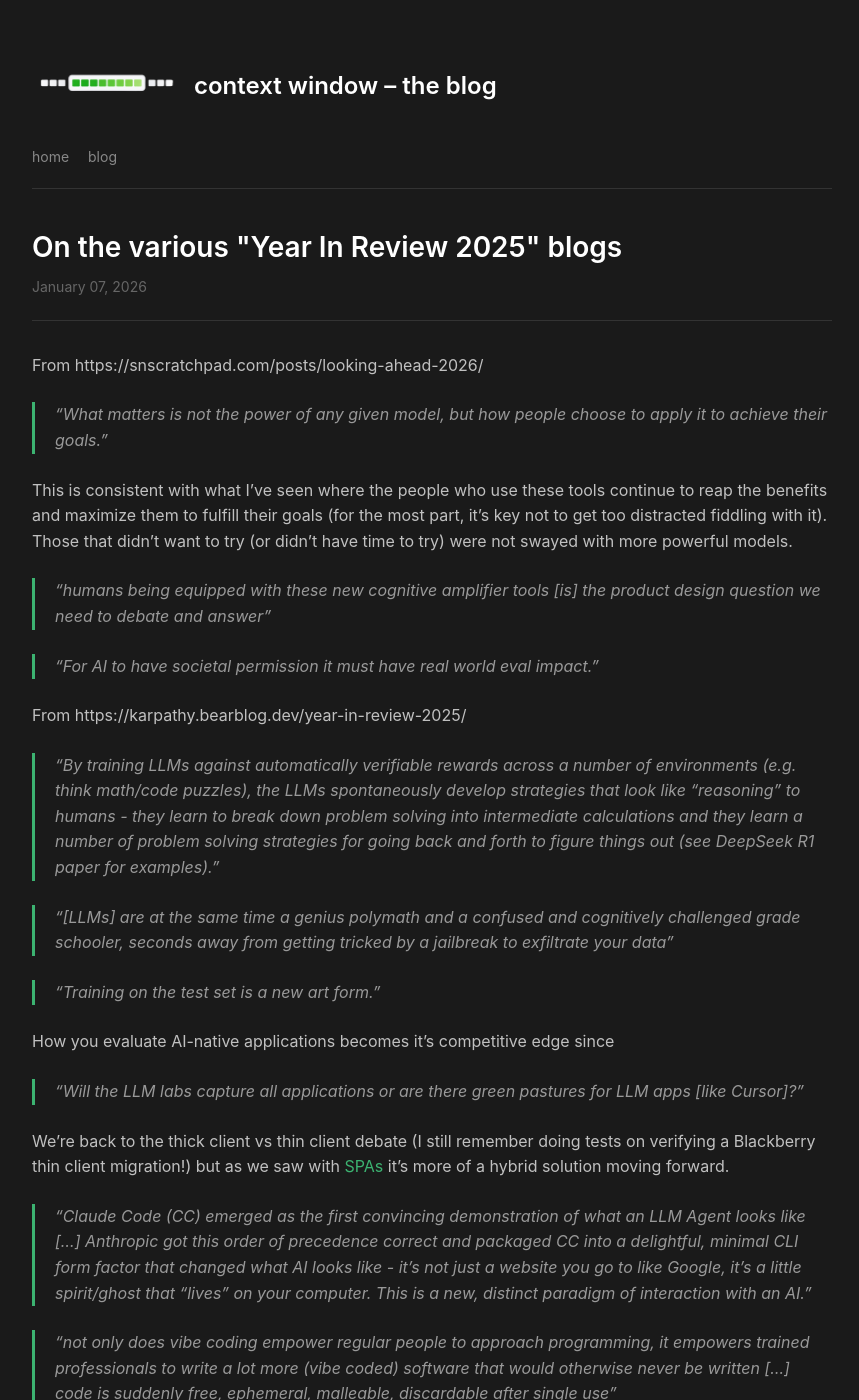
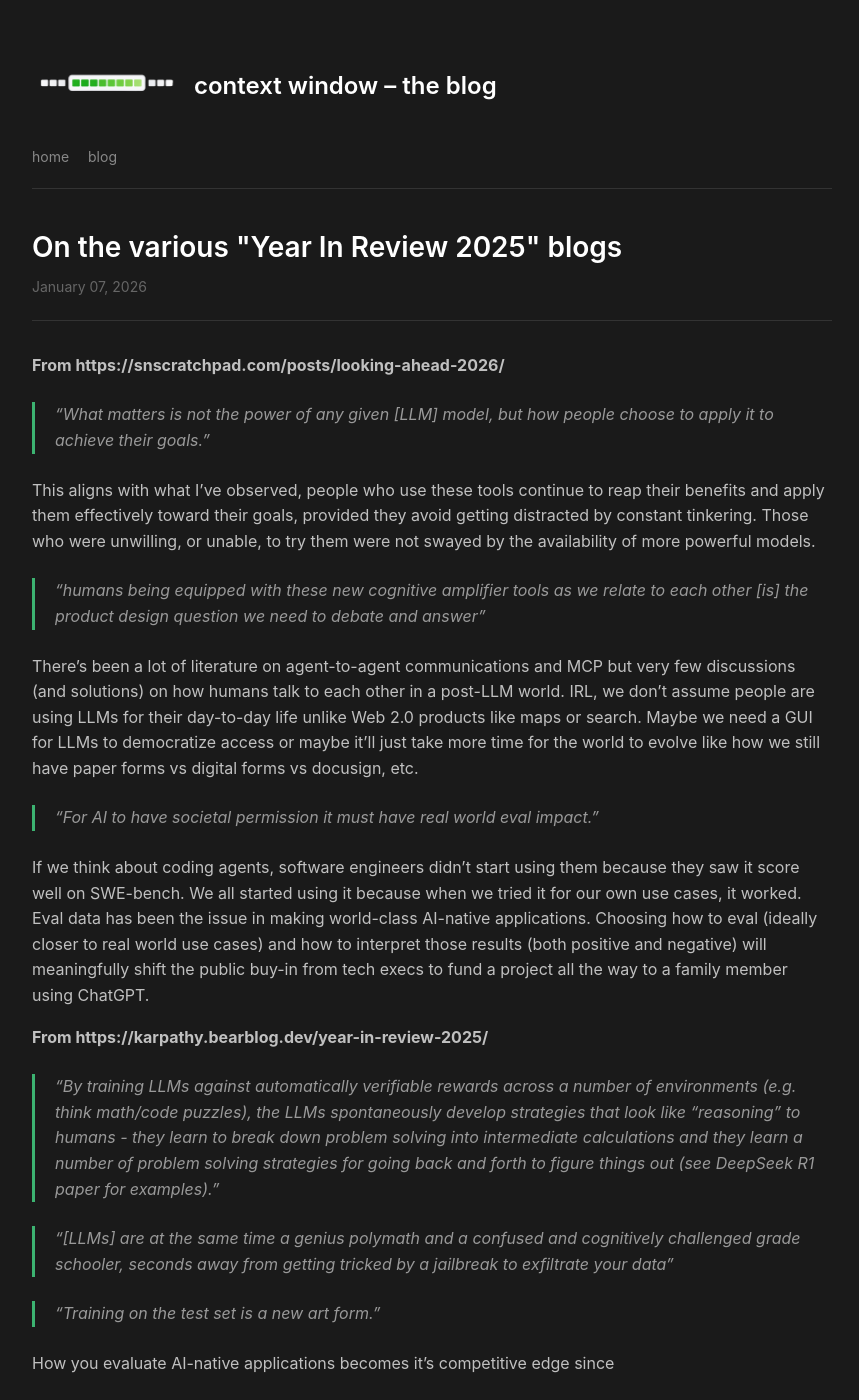
Before and after one commit to chrisrng/context-window-blog, a Jekyll site: the page built from _posts/2026-01-07-year-in-review-2025.md, in a window 1280 px wide and 1400 px high. Shown: the whole window, without its empty margins (208-1067 px from the left). Built offline with Jekyll 4.4.1, drawn with Linux system fonts in a browser that asks for light colours; some of the changed text lies outside the part shown.

Commit message:
Revise content and quotes in year-in-review post
Updated various quotes and observations regarding AI and LLMs, enhancing clarity and context.

```diff
--- a/_posts/2026-01-07-year-in-review-2025.md
+++ b/_posts/2026-01-07-year-in-review-2025.md
@@ -3,19 +3,25 @@ layout: post
 title: On the various "Year In Review 2025" blogs
 ---
 
-From https://snscratchpad.com/posts/looking-ahead-2026/
+**From https://snscratchpad.com/posts/looking-ahead-2026/**
 
-> "What matters is not the power of any given model, but how people choose to apply it to achieve their goals."
+> "What matters is not the power of any given [LLM] model, but how people choose to apply it to achieve their goals."
 
-This is consistent with what I’ve seen where the people who use these tools continue to reap the benefits and maximize them to fulfill their goals (for the most part, it's key not to get too distracted fiddling with it). Those that didn't want to try (or didn't have time to try) were not swayed with more powerful models.
+This aligns with what I’ve observed, people who use these tools continue to reap their benefits and apply them effectively toward their goals, provided they avoid getting distracted by constant tinkering. Those who were unwilling, or unable, to try them were not swayed by the availability of more powerful models.
 
-> "humans being equipped with these new cognitive amplifier tools [is] the product design question we need to debate and answer"
+> "humans being equipped with these new cognitive amplifier tools as we relate to each other [is] the product design question we need to debate and answer"
+
+There's been a lot of literature on agent-to-agent communications and MCP but very few discussions (and solutions) on how humans talk to each other in a post-LLM world. IRL, we don't assume people are using LLMs for their day-to-day life unlike Web 2.0 products like maps or search. Maybe we need a GUI for LLMs to democratize access or maybe it'll just take more time for the world to evolve like how we still have paper forms vs digital forms vs docusign, etc.
 
 > "For AI to have societal permission it must have real world eval impact."
 
-From https://karpathy.bearblog.dev/year-in-review-2025/
+If we think about coding agents, software engineers didn't start using them because they saw it score well on SWE-bench. We all started using it because when we tried it for our own use cases, it worked. Eval data has been the issue in making world-class AI-native applications. Choosing how to eval (ideally closer to real world use cases) and how to interpret those results (both positive and negative) will meaningfully shift the public buy-in from tech execs to fund a project all the way to a family member using ChatGPT.
+
+**From https://karpathy.bearblog.dev/year-in-review-2025/**
 
 > "By training LLMs against automatically verifiable rewards across a number of environments (e.g. think math/code puzzles), the LLMs spontaneously develop strategies that look like "reasoning" to humans - they learn to break down problem solving into intermediate calculations and they learn a number of problem solving strategies for going back and forth to figure things out (see DeepSeek R1 paper for examples)."
+
+
 
 > "[LLMs] are at the same time a genius polymath and a confused and cognitively challenged grade schooler, seconds away from getting tricked by a jailbreak to exfiltrate your data"
 
@@ -33,6 +39,8 @@ We're back to the thick client vs thin client debate (I still remember doing tes
 
 > "[On Nano banana being the first hint of an LLM GUI] in terms of the UIUX, "chatting" with LLMs is a bit like issuing commands to a computer console in the 1980s. Text is the raw/favored data representation for computers (and LLMs), but it is not the favored format for people, especially at the input. People actually dislike reading text - it is slow and effortful. Instead, people love to consume information visually and spatially and this is why the GUI has been invented in traditional computing. In the same way, LLMs should speak to us in our favored format - in images, infographics, slides, whiteboards, animations/videos, web apps, etc.
 
+It's been more than 3 years since ChatGPT released and we're still largely using chatbots. Part
+
 --
 
 ... and finally we have the [Pantone Color of the Year 2026](https://www.pantone.com/color-of-the-year/2026) – <span style="color: #f0eee9; padding: 5px">Cloud Dancer</span>!
```
